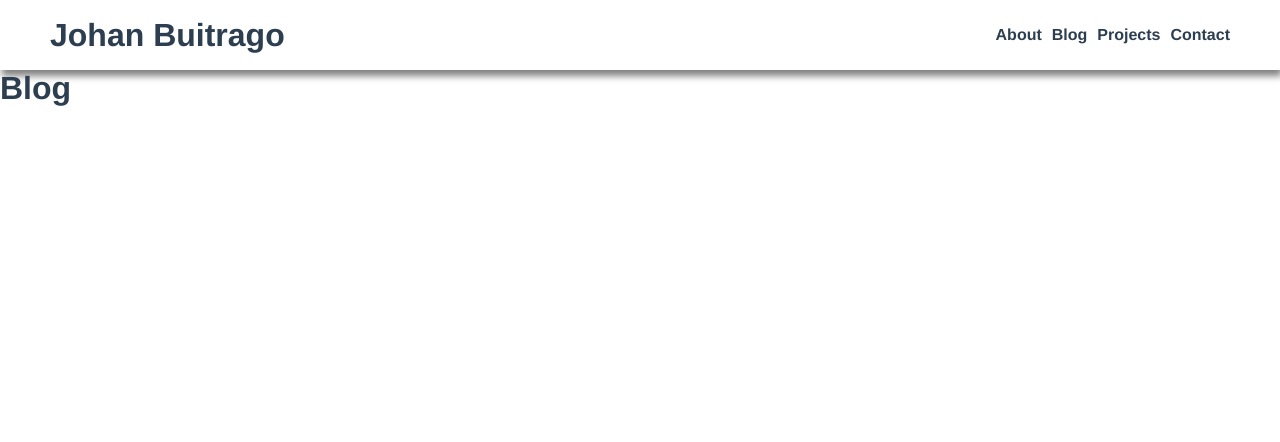
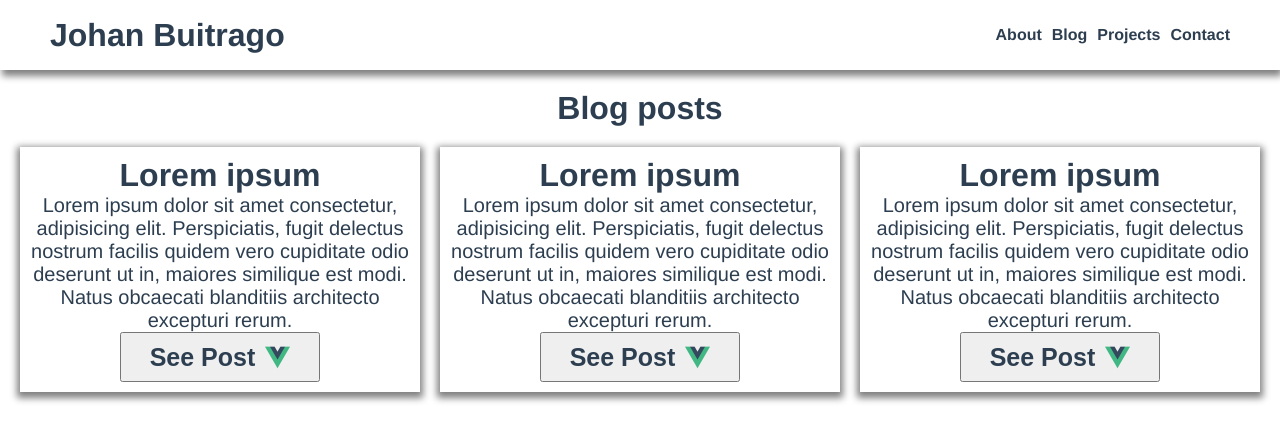
Before and after one commit to jasba24/portfolio, a Vue app: page /blog in a window 1280 px wide. Shown: the top 442 px of the page. Built offline with nearby package versions, Linux system fonts and the light colour scheme.

Commit message:
feat: :art: add blog section

```diff
--- /dev/null
+++ b/src/components/PfPost.vue
@@ -0,0 +1,51 @@
+<template>
+  <main class="post">
+    <h1 class="post__title">{{ title }}</h1>
+    <p class="post__description">{{ description }}</p>
+    <a class="post__link" :href="link" target="_blank">
+      <button>
+        See Post
+        <img src="../assets/logo.png" class="button-icon" alt="button logo" />
+      </button>
+    </a>
+  </main>
+</template>
+
+<script>
+export default {
+  name: "Post",
+
+  props: ["title", "description", "link"]
+};
+</script>
+
+<style>
+.post {
+  text-align: center;
+  box-shadow: 0px 3px 7px 3px grey;
+  padding: 10px;
+}
+.post__description {
+  font-size: 2rem;
+}
+.post__link {
+  font-size: 1.5rem;
+}
+
+.post__link button {
+  height: 50px;
+  width: 200px;
+  display: flex;
+  justify-content: center;
+  align-items: center;
+	margin: 0 auto;
+  color: var(--primary-color);
+  font-weight: bold;
+  font-size: 2.5rem;
+}
+.button-icon {
+  width: 25px;
+  height: 25px;
+  margin-left: 10px;
+}
+</style>
--- /dev/null
+++ b/src/components/PfPosts.vue
@@ -0,0 +1,61 @@
+<template>
+  <h1 class="posts__title">Blog posts</h1>
+  <template class="posts__container">
+    <Post
+      v-for="(p, i) in posts"
+      :key="i"
+      :title="p.title"
+      :description="p.description"
+      :link="p.link"
+      :urlLink="p.urlLink"
+    ></Post>
+  </template>
+</template>
+
+<script>
+import Post from "@/components/PfPost";
+
+export default {
+  name: "Posts",
+
+  components: { Post },
+
+  data() {
+    return {
+      posts: [
+        {
+          title: "Lorem ipsum",
+          description:
+            "Lorem ipsum dolor sit amet consectetur, adipisicing elit. Perspiciatis, fugit delectus nostrum facilis quidem vero cupiditate odio deserunt ut in, maiores similique est modi. Natus obcaecati blanditiis architecto excepturi rerum.",
+          link: "https://twitter.com/jasba24"
+        },
+        {
+          title: "Lorem ipsum",
+          description:
+            "Lorem ipsum dolor sit amet consectetur, adipisicing elit. Perspiciatis, fugit delectus nostrum facilis quidem vero cupiditate odio deserunt ut in, maiores similique est modi. Natus obcaecati blanditiis architecto excepturi rerum.",
+          link: "https://twitter.com/jasba24"
+        },
+        {
+          title: "Lorem ipsum",
+          description:
+            "Lorem ipsum dolor sit amet consectetur, adipisicing elit. Perspiciatis, fugit delectus nostrum facilis quidem vero cupiditate odio deserunt ut in, maiores similique est modi. Natus obcaecati blanditiis architecto excepturi rerum.",
+          link: "https://twitter.com/jasba24"
+        }
+      ]
+    };
+  }
+};
+</script>
+
+<style>
+.posts__title {
+  text-align: center;
+  margin: 20px 0;
+}
+.posts__container {
+  display: grid;
+  grid-template-columns: repeat(3, 1fr);
+  gap: 20px;
+  margin: 0 20px;
+}
+</style>
--- a/src/views/Blog.vue
+++ b/src/views/Blog.vue
@@ -1,5 +1,14 @@
 <template>
-	<div class="blog">
-		<h1>Blog</h1>
-	</div>
+  <div class="blog">
+    <Posts></Posts>
+  </div>
 </template>
+
+<script>
+import Posts from "@/components/PfPosts";
+
+export default {
+  name: "blog",
+  components: { Posts },
+};
+</script>
```
